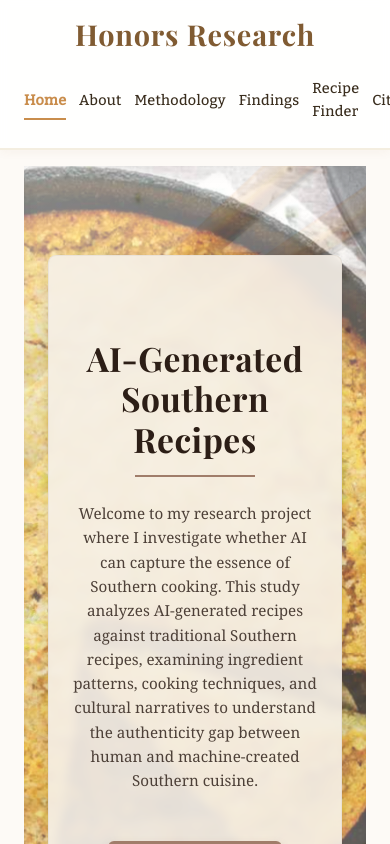
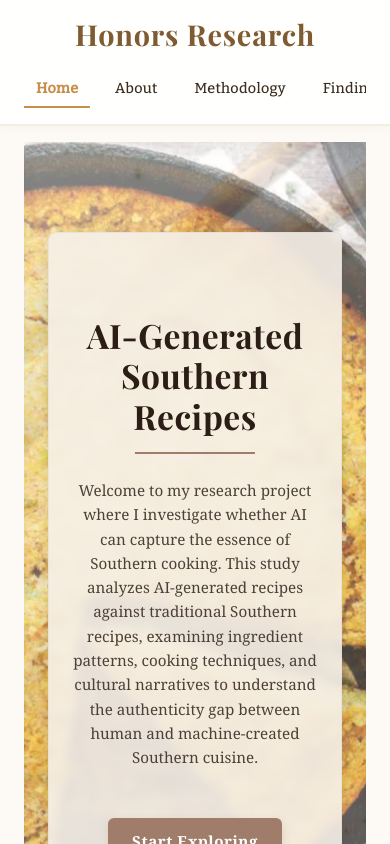
Before and after one commit to VelvetDragon/hon303-research-southai, a Next.js app: page / in a window 390 px wide. Shown: the top 844 px of the page. Built offline with nearby package versions, Linux system fonts and the light colour scheme.

Commit message:
navbar scroll fix for mobile device

```diff
--- a/styles/Layout.module.css
+++ b/styles/Layout.module.css
@@ -199,3 +199,17 @@
     padding: 1rem 1.5rem 2rem;
   }
 }
+
+@media (max-width: 768px) {
+  .navigation {
+    flex-wrap: nowrap;
+    overflow-x: auto;
+    -webkit-overflow-scrolling: touch;
+  }
+  .navigation::-webkit-scrollbar { display: none; }
+
+  .navLink {
+    flex: 0 0 auto;
+    padding: 0.5rem 0.75rem;
+  }
+}
```
